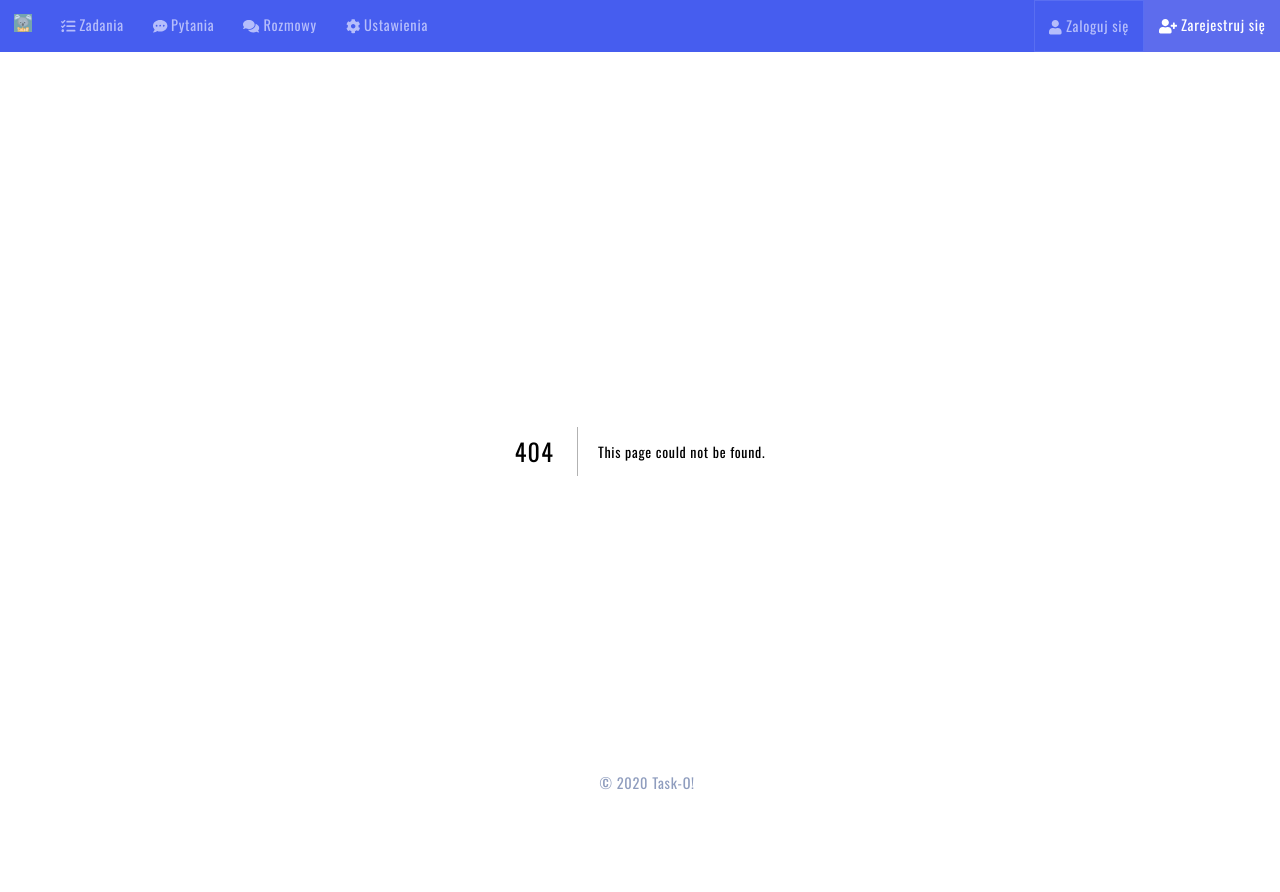
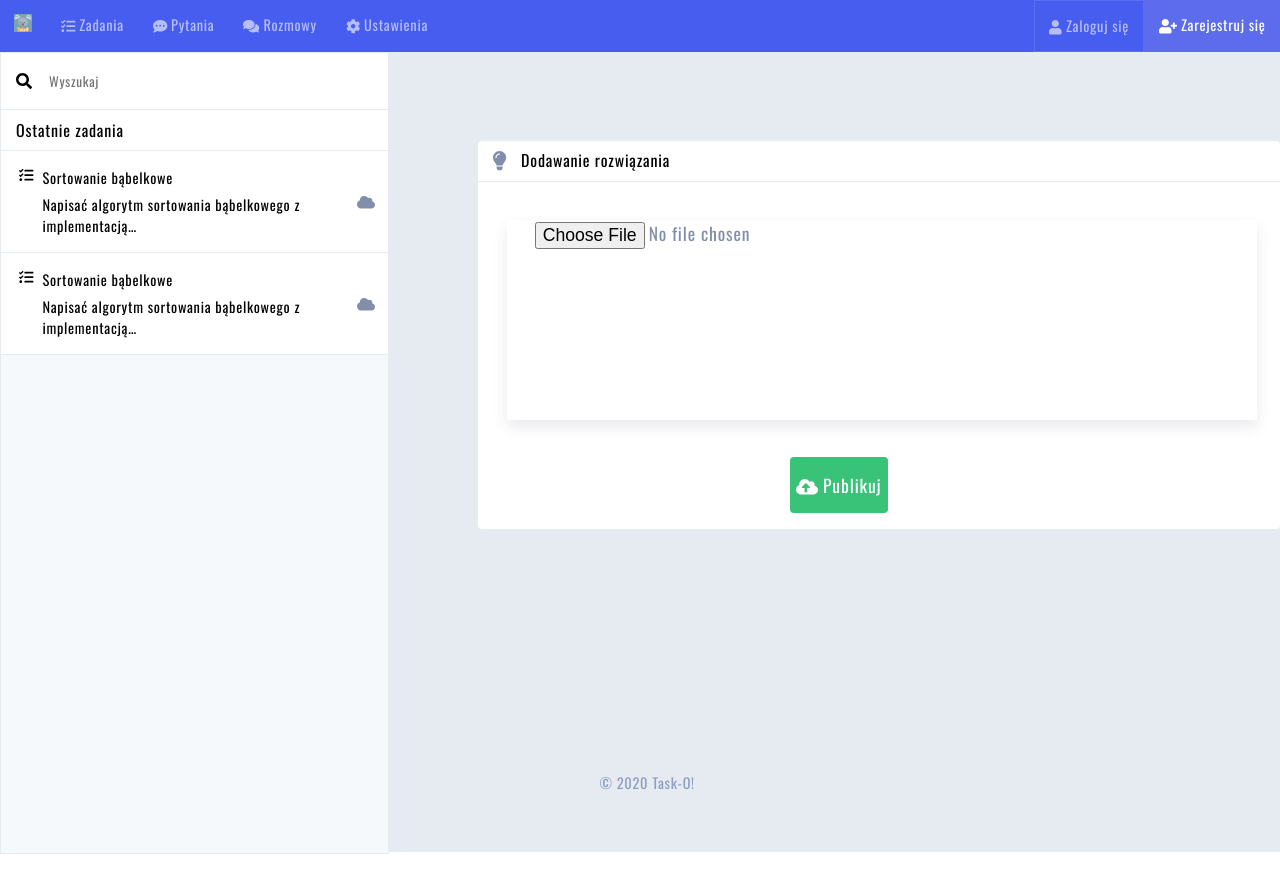
Before and after one commit to FilipHalon/task-o-front-end, a Next.js app: page /new-solution-add in a window 1280 px wide. Before the commit this address had no page. Shown: the top 892 px of the page. Before the commit the page ends 852 px from the top, so only its background shows below. Built offline with nearby package versions, Linux system fonts and the light colour scheme.

Commit message:
New solution page prepared.

```diff
--- a/pages/components/NewTaskAdd.js
+++ b/pages/components/NewTaskAdd.js
@@ -2,21 +2,29 @@ import { FontAwesomeIcon } from '@fortawesome/react-fontawesome';
 import { faLightbulb, faCloudUploadAlt } from '@fortawesome/free-solid-svg-icons';
 
 
-const NewTaskAdd = () => {
+const NewTaskAdd = props => {
+    const isNewSolution = props.addType === "solution";
+
     return (
         <section className="task-description">
             <div className="task-description">
                 <div className="task-border">
                     <div className="task-description-heading">
                         <FontAwesomeIcon icon={faLightbulb} />
-                        <span>Dodawanie zadania</span>
+                        <span>Dodawanie {isNewSolution ? "rozwiązania" : "zadania"}</span>
                     </div>
                     <form className="solution-add-area">
+                        {isNewSolution ?
+                        <div className="input-area">
+                            <input type="file" placeholder="Załaduj rozwiązanie"/>
+                        </div>
+                        :
                         <div className="input-area">
                             <input type="text" placeholder="Podaj streszczenie zadania"/>
                             <input type="text" placeholder="Wybierz język programowania"/>
                             <input type="text" placeholder="Podaj szczegóły zadania"/>
                         </div>
+                        }
                         <div>
                             <button type="submit"><FontAwesomeIcon icon={faCloudUploadAlt} /> Publikuj</button>
                         </div>
--- /dev/null
+++ b/pages/new-solution-add.js
@@ -0,0 +1,13 @@
+import Sidebar from "./components/Sidebar";
+import NewTaskAdd from "./components/NewTaskAdd";
+
+const NewSolutionAddPage = () => {
+    return(
+        <main className="solution-add">
+            <Sidebar />
+            <NewTaskAdd addType="solution" />
+        </main>
+    )
+};
+
+export default NewSolutionAddPage;
```
